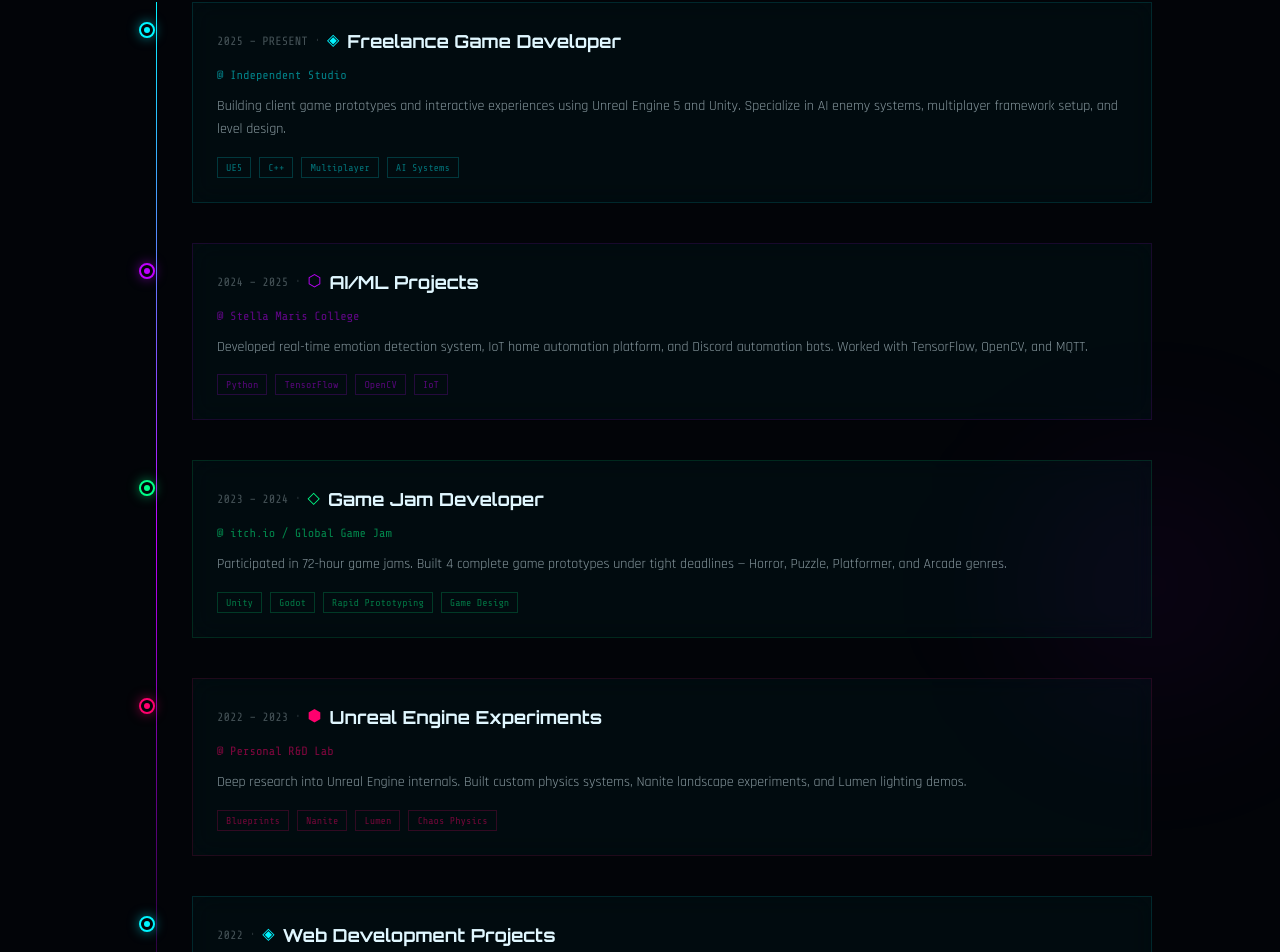
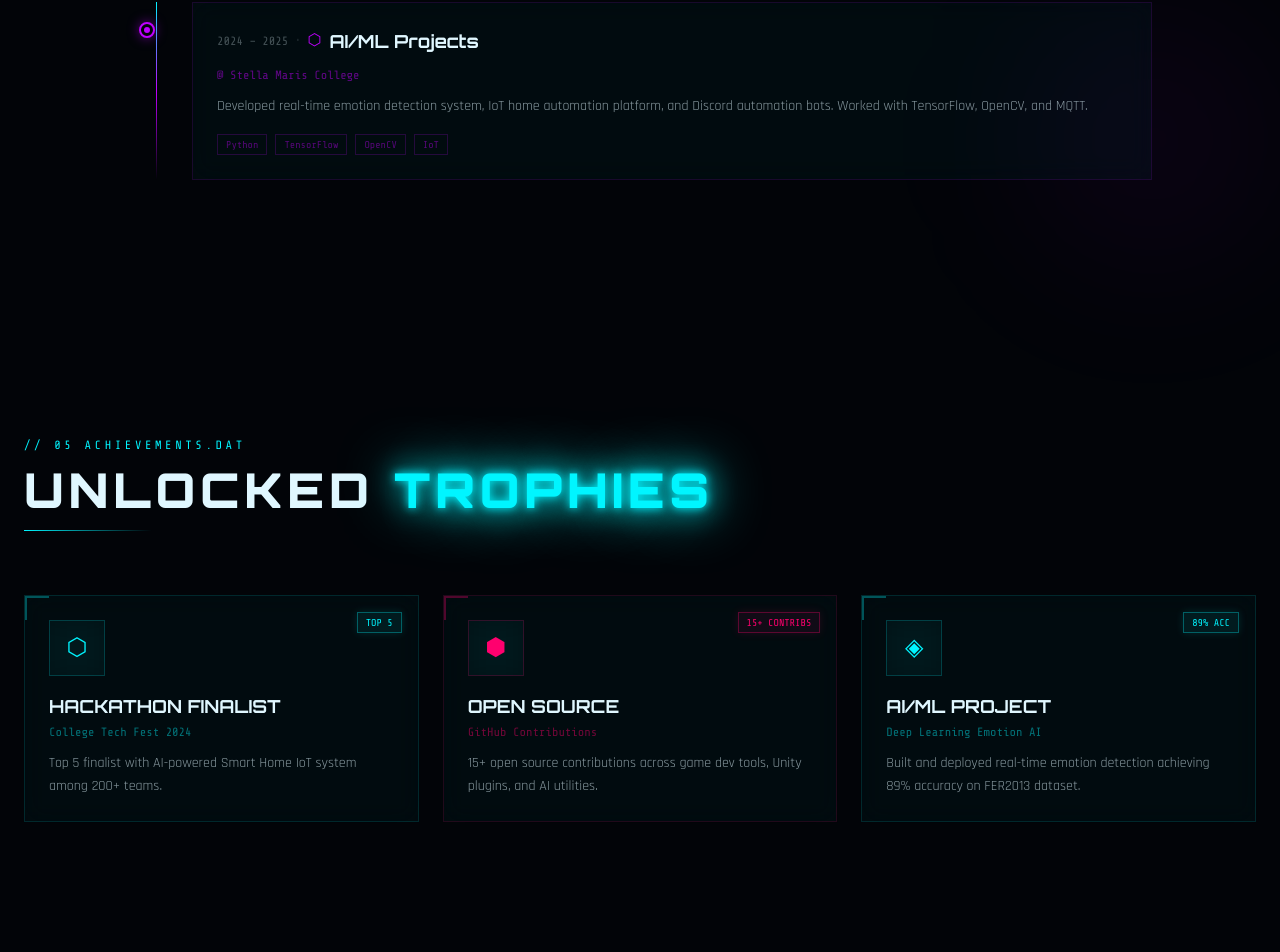
Before and after one commit to shabermohamadb-create/shabeer-portfolio, a React (Vite) app: page / in a window 1280 px wide. Shown: the part 5302-6254 px from the top of the page. Built offline with nearby package versions, Linux system fonts and the light colour scheme.

Commit message:
Update Experience.jsx

```diff
--- a/src/components/sections/Experience.jsx
+++ b/src/components/sections/Experience.jsx
@@ -2,15 +2,7 @@ import { useRef } from 'react'
 import { motion, useInView } from 'framer-motion'
 
 const experiences = [
-  {
-    period: '2025 – PRESENT',
-    role: 'Freelance Game Developer',
-    org: 'Independent Studio',
-    color: '#00f5ff',
-    icon: '◈',
-    desc: 'Building client game prototypes and interactive experiences using Unreal Engine 5 and Unity. Specialize in AI enemy systems, multiplayer framework setup, and level design.',
-    tags: ['UE5', 'C++', 'Multiplayer', 'AI Systems'],
-  },
+
   {
     period: '2024 – 2025',
     role: 'AI/ML Projects',
@@ -20,33 +12,7 @@ const experiences = [
     desc: 'Developed real-time emotion detection system, IoT home automation platform, and Discord automation bots. Worked with TensorFlow, OpenCV, and MQTT.',
     tags: ['Python', 'TensorFlow', 'OpenCV', 'IoT'],
   },
-  {
-    period: '2023 – 2024',
-    role: 'Game Jam Developer',
-    org: 'itch.io / Global Game Jam',
-    color: '#00ff88',
-    icon: '◇',
-    desc: 'Participated in 72-hour game jams. Built 4 complete game prototypes under tight deadlines — Horror, Puzzle, Platformer, and Arcade genres.',
-    tags: ['Unity', 'Godot', 'Rapid Prototyping', 'Game Design'],
-  },
-  {
-    period: '2022 – 2023',
-    role: 'Unreal Engine Experiments',
-    org: 'Personal R&D Lab',
-    color: '#ff006e',
-    icon: '⬢',
-    desc: 'Deep research into Unreal Engine internals. Built custom physics systems, Nanite landscape experiments, and Lumen lighting demos.',
-    tags: ['Blueprints', 'Nanite', 'Lumen', 'Chaos Physics'],
-  },
-  {
-    period: '2022',
-    role: 'Web Development Projects',
-    org: 'Self-Taught',
-    color: '#00f5ff',
-    icon: '◈',
-    desc: 'Built responsive web applications — portfolio sites, command-line tools web interface, and dynamic dashboards. Strong foundation in front-end technologies.',
-    tags: ['React', 'Node.js', 'HTML/CSS', 'JavaScript'],
-  },
+
 ]
 
 export default function Experience() {
```
